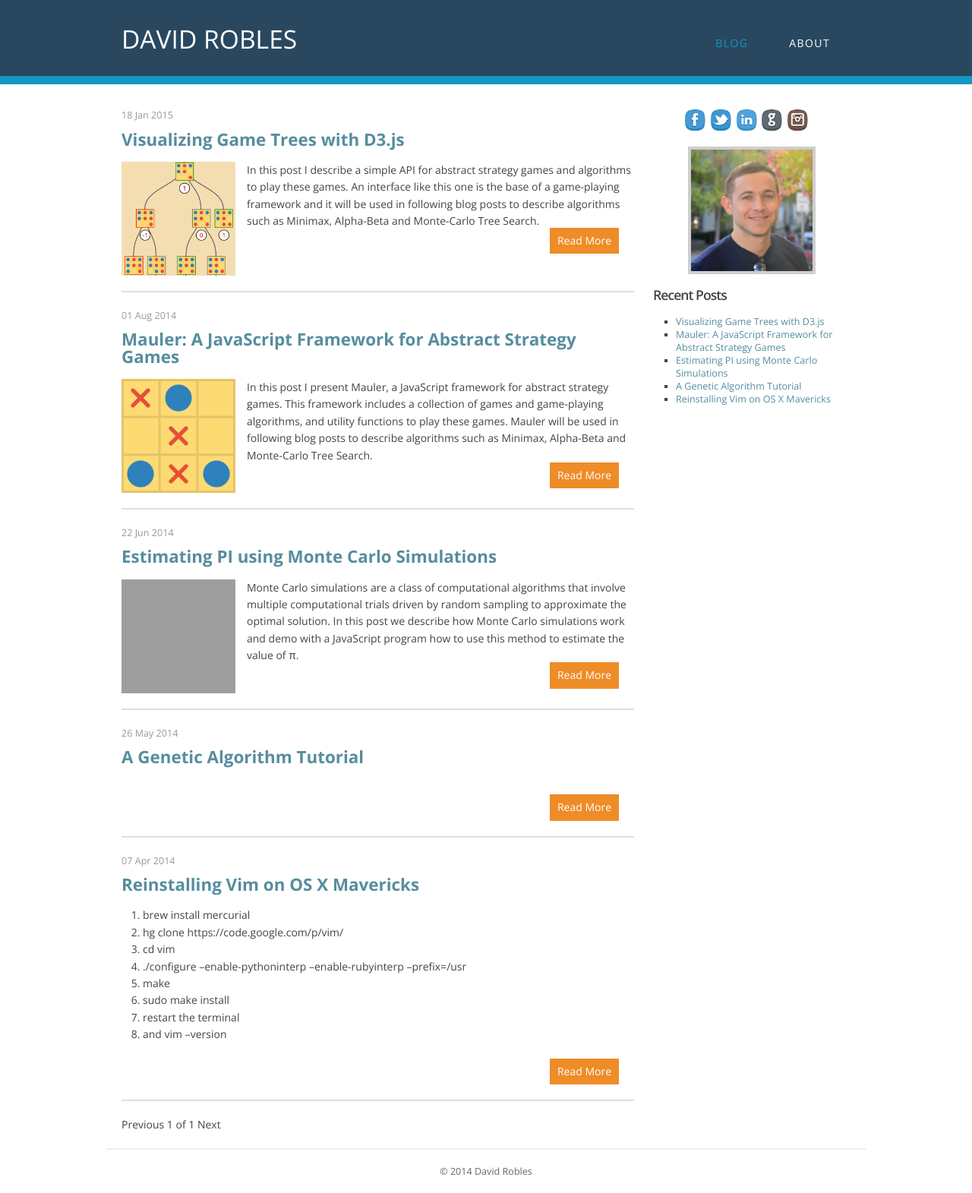
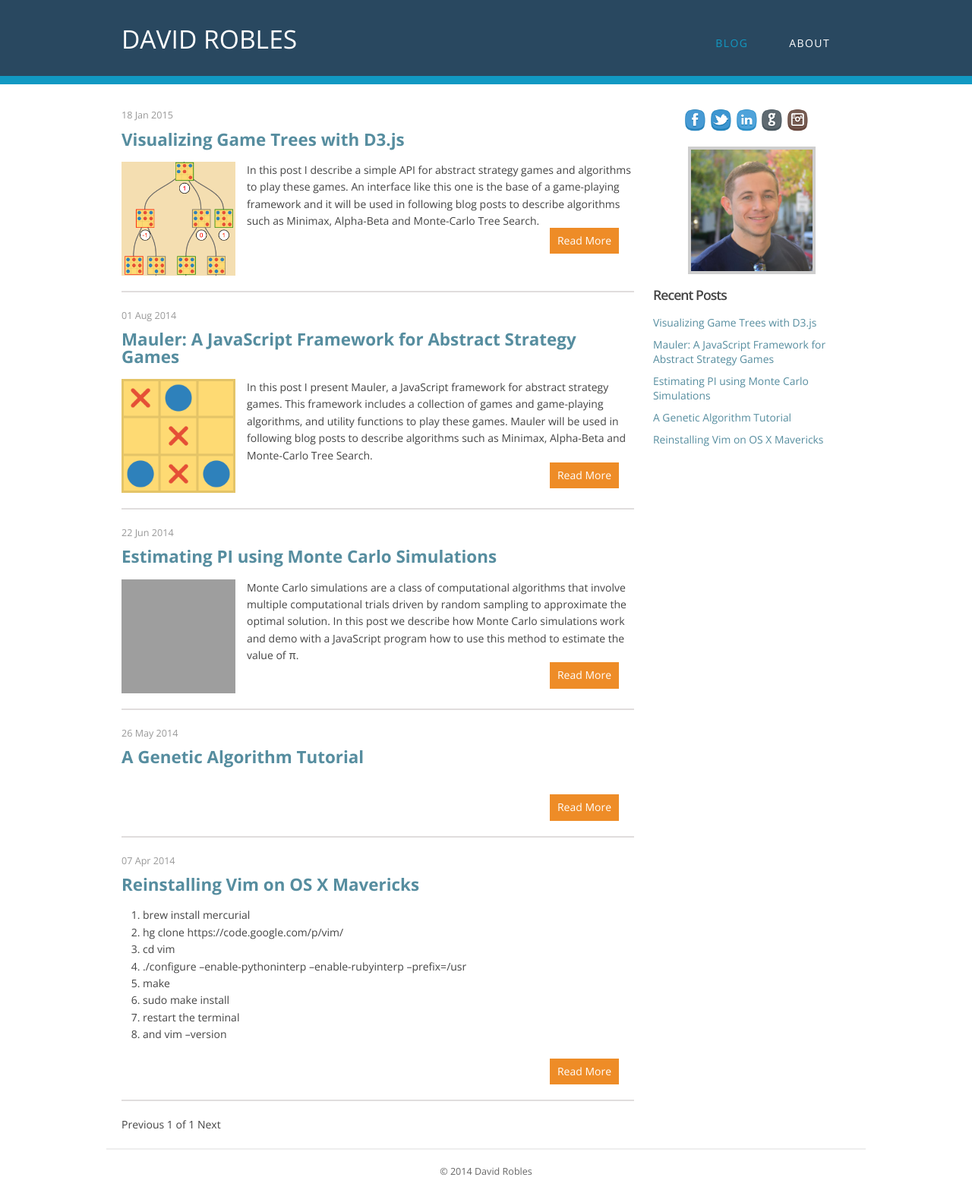
Before and after one commit to davidrobles/davidrobles.github.io, a Jekyll site: the page built from index.html, in a window 1280 px wide. Shown: the whole page at 76% size. Built offline with Jekyll 4.4.1, drawn with Linux system fonts in a browser that asks for light colours; Markdown is read by kramdown in place of the engine named in the settings; the list of posts is cut into pages by our own code; grey boxes are pictures that could not be loaded.

Commit message:
Update sidebar lists

```diff
--- a/css/main.css
+++ b/css/main.css
@@ -53,7 +53,7 @@ ul {
 
 hr {
     border: 1px solid #e0dddd;
-    margin: 20px 0px;
+    margin: 20px 0;
 }
 
 img.center {
@@ -79,7 +79,7 @@ span.code {
 .content {
     float: left;
     width: 675px;
-    padding: 0px 15px 20px 0px;
+    padding: 0 15px 20px 0;
     line-height: 1.6em;
 }
 
@@ -98,24 +98,30 @@ span.code {
     padding-top: 30px;
 }
 
-.sidebar .widget {
+.widget {
     font-size: 0.9em;
     margin-bottom: 15px;
 }
 
-.sidebar .widget ul {
-    margin: 10px 0 10px 30px;
+.widget ul {
+    margin: 10px 0;
+    font-size: 1.1em;
+    list-style-type: none;
 }
 
-.sidebar .widget .name {
+.widget li {
+    margin-bottom: 10px;
+}
+
+.widget .name {
     font-weight: 600;
     font-size: 1.4em;
     letter-spacing: -1px;
     text-shadow: 1px 1px 0 #fff;
-    padding: 0px 15px 5px 0;
+    padding: 0 15px 5px 0;
 }
 
-.sidebar .widget .con img.about {
+img.about {
     display: block;
     margin: 0 auto;
     height: 150px;
@@ -123,7 +129,7 @@ span.code {
     border: 4px solid #cecece;
 }
 
-.sidebar .widget .con p.about {
+.widget .con p.about {
     text-align: center;
 }
 
```
